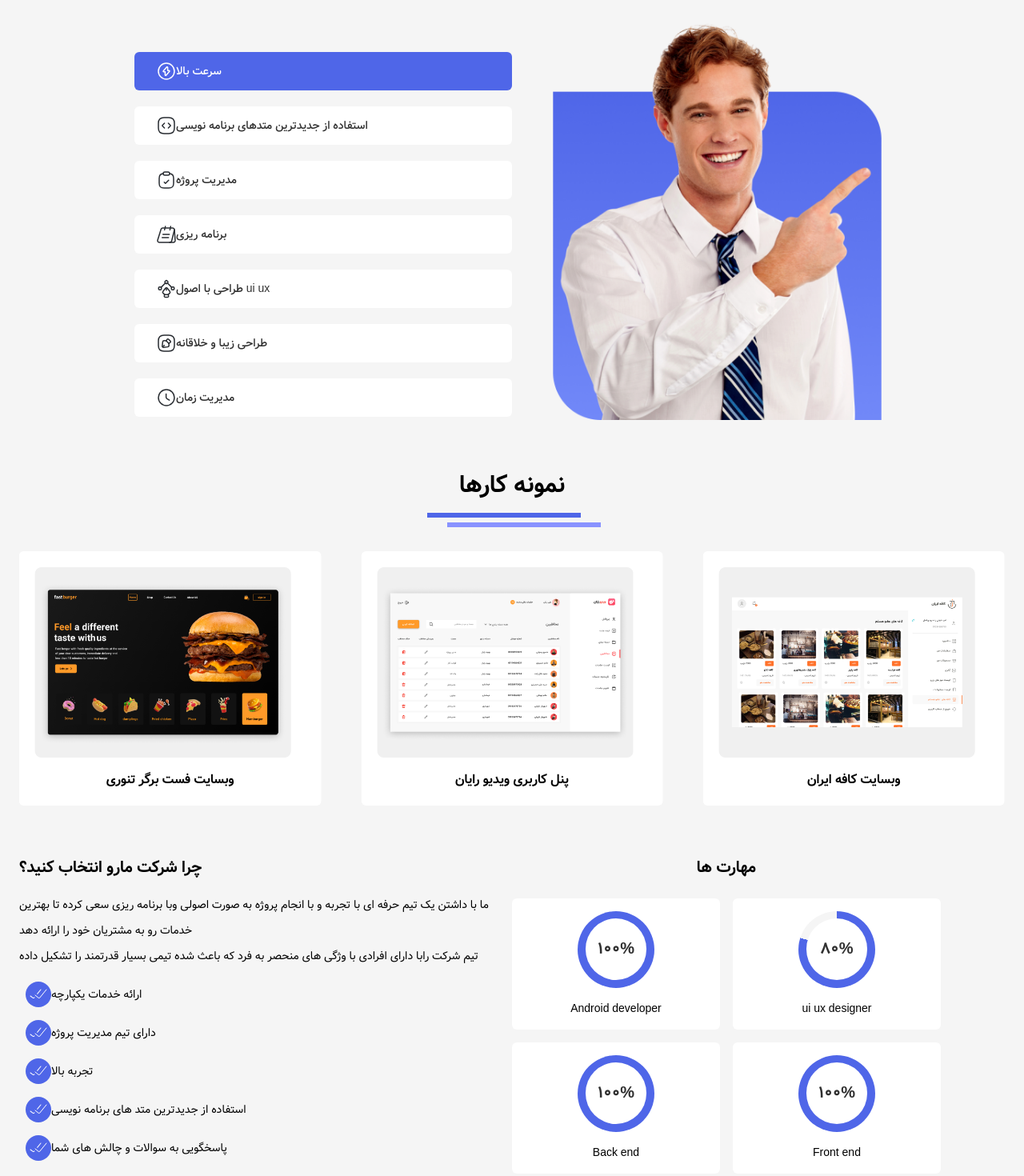
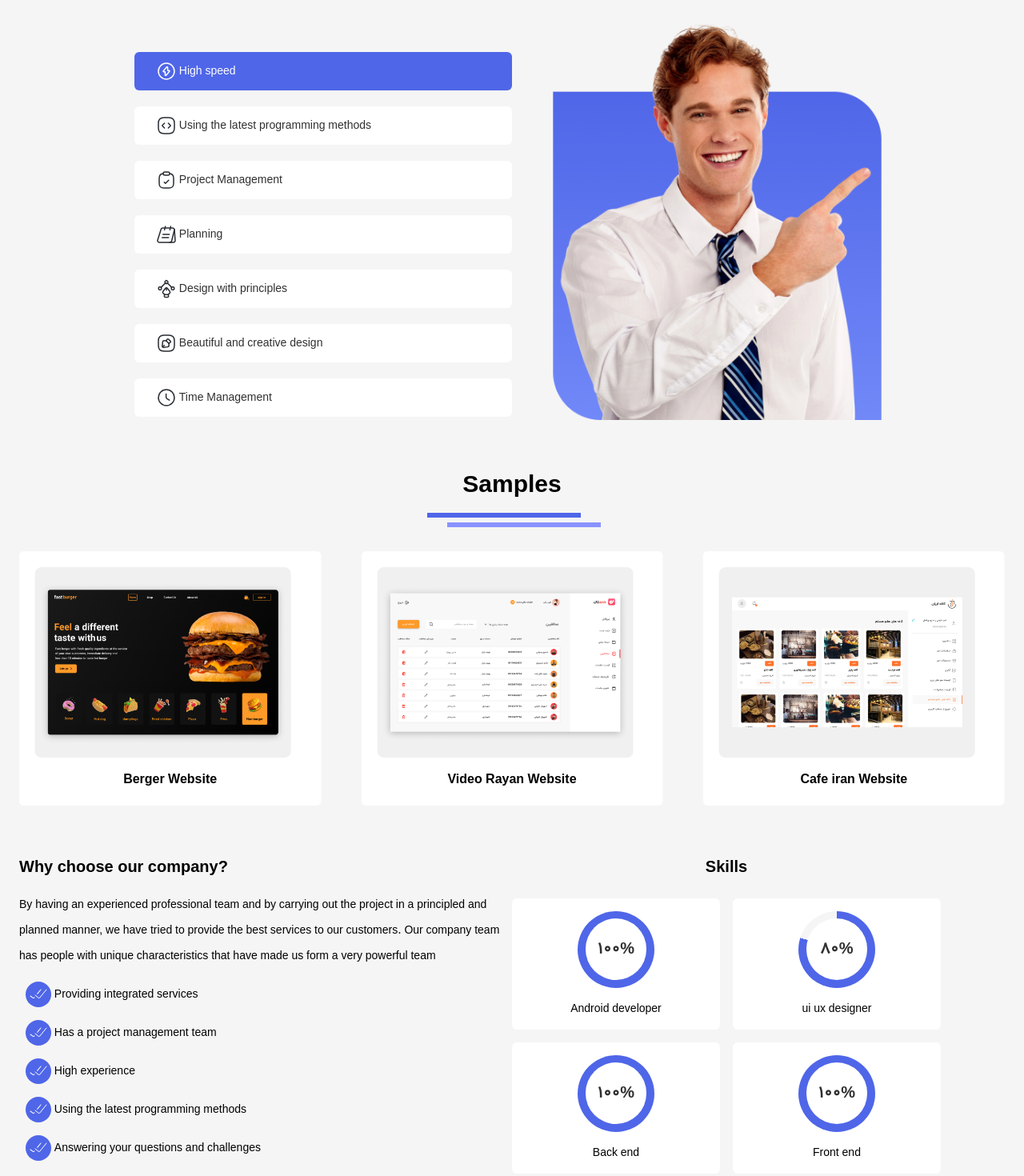
Before and after one commit to KhjMeister/raba, a Next.js app in the folder client/: page /en in a window 1280 px wide. Shown: the part 780-2250 px from the top of the page at 80% size. Built offline with nearby package versions, Linux system fonts and the light colour scheme; what next-language-detector would draw is missing.

Commit message:
finish sevicess

```diff
--- a/client/components/common/Feachers.js
+++ b/client/components/common/Feachers.js
@@ -1,12 +1,19 @@
-import React from 'react';
+import { useRouter } from 'next/router';
+import React from "react";
+import t from './../../lib/translate';
+import Link from 'next/link';
 
 const Feachers = () => {
+    const router = useRouter();
     return (
         <>
             <section className="mx-4 md:mx-5 lg:mx-6 mb-16">
                 <h3 className="h-16 mt-12 md:h-20  text-center font-bold text-xl md:text-3xl relative before:content{' '} before:absolute before:h-1.5 before:w-48 before:bg-[#4F66E8] before:left-0 before:right-5 before:mx-auto before:bottom-[22px]
                 after:content{''} after:mx-auto after:left-[30px] after:right-0 after:h-1.5 after:w-48 after:bg-[#8993FF] after:absolute after:bottom-[10px]
-                ">ویژگی های رابا</h3>
+                ">
+                    {t(router.query?.locale, "raba_features")}
+
+                </h3>
                 <div className="flex grid grid-cols-1 sm:grid-cols-2 mt-3">
                     <div className="align-center self-center">
                         <ul className="text-sm sm:text-xs md:text-sm mt-7 lg:mt-12 md:pl-8 lg:pl-36 font-medium">
@@ -22,7 +29,7 @@ const Feachers = () => {
                                         stroke="white" strokeWidth="1.5" strokeMiterlimit="10" strokeLinecap="round"
                                         strokeLinejoin="round" />
                                 </svg>
-                                سرعت بالا
+                                {t(router.query?.locale, "hight_speed")}
                             </li>
                             <li className="bg-white text-[#303030] rounded-md px-4 py-3 mt-4 lg:mt-5">
                                 <svg width="24" height="24" viewBox="0 0 24 24" fill="none"
@@ -38,7 +45,7 @@ const Feachers = () => {
                                         stroke="#292D32" strokeWidth="1.5" strokeMiterlimit="10" strokeLinecap="round"
                                         strokeLinejoin="round" />
                                 </svg>
-                                استفاده از جدیدترین متدهای برنامه نویسی
+                                {t(router.query?.locale, "lates")}
                             </li>
                             <li className="bg-white text-[#303030] rounded-md px-4 py-3 mt-4 lg:mt-5">
                                 <svg width="24" height="24" viewBox="0 0 24 24" fill="none"
@@ -54,7 +61,7 @@ const Feachers = () => {
                                         strokeLinejoin="round" />
                                 </svg>
 
-                                مدیریت پروژه
+                                {t(router.query?.locale, "project_managment")}
                             </li>
                             <li className="bg-white text-[#303030] rounded-md px-4 py-3 mt-4 lg:mt-5">
                                 <svg width="24" height="24" viewBox="0 0 24 24" fill="none"
@@ -75,7 +82,7 @@ const Feachers = () => {
                                         strokeLinecap="round" strokeLinejoin="round" />
                                 </svg>
 
-                                برنامه ریزی
+                                {t(router.query?.locale, "planing")}
                             </li>
                             <li className="bg-white text-[#303030] rounded-md px-4 py-3 mt-4 lg:mt-5">
                                 <svg width="24" height="24" viewBox="0 0 24 24" fill="none"
@@ -108,7 +115,7 @@ const Feachers = () => {
                                         strokeLinecap="round" strokeLinejoin="round" />
                                 </svg>
 
-                                طراحی با اصول ui ux
+                                {t(router.query?.locale, "design_principles")}
                             </li>
                             <li className="bg-white text-[#303030] rounded-md px-4 py-3 mt-4 lg:mt-5">
                                 <svg width="24" height="24" viewBox="0 0 24 24" fill="none"
@@ -128,7 +135,7 @@ const Feachers = () => {
                                         strokeLinejoin="round" />
                                 </svg>
 
-                                طراحی زیبا و خلاقانه
+                                {t(router.query?.locale, "beautiful_desgn")}
                             </li>
                             <li className="bg-white text-[#303030] rounded-md px-4 py-3 mt-4 lg:mt-5">
                                 <svg width="24" height="24" viewBox="0 0 24 24" fill="none"
@@ -141,11 +148,11 @@ const Feachers = () => {
                                         stroke="#292D32" strokeWidth="1.5" strokeLinecap="round"
                                         strokeLinejoin="round" />
                                 </svg>
-                                مدیریت زمان
+                                {t(router.query?.locale, "time_managment")}
                             </li>
                         </ul>
                     </div>
-                    <div dir="ltr" className="order-first sm:order-last">
+                    <div  className="order-first sm:order-last">
                         <img src="../jpg/feature.png" className="w-4/4 sm:w-full md:w-4/4 lg:w-5/6 xl:3/4" alt="feature" />
                     </div>
                 </div>
--- a/client/components/common/Samples.js
+++ b/client/components/common/Samples.js
@@ -1,6 +1,10 @@
 import React, { Component } from 'react';
 import { Swiper, SwiperSlide } from 'swiper/react';
 import { Navigation, A11y ,Autoplay  } from 'swiper';
+
+import { useRouter } from 'next/router';
+import t from './../../lib/translate';
+import Link from 'next/link';
 
 import 'swiper/css';
 import 'swiper/css/navigation';
@@ -8,13 +12,14 @@ import 'swiper/css/autoplay';
 
 
 const Samples = () => {
+    const router = useRouter();
     return (
         <>
         <section  className="mx-4 md:mx-5 lg:mx-6 mb-16">
             <h3 className="h-20 text-center font-bold text-3xl relative before:content{' '} before:absolute before:h-1.5 before:w-48 before:bg-[#4F66E8] before:left-0 before:right-5 before:mx-auto before:bottom-[22px]
                     after:content{''} after:mx-auto after:left-[30px] after:right-0 after:h-1.5 after:w-48 after:bg-[#8993FF] after:absolute after:bottom-[10px]
                     ">
-                    نمونه کارها
+                     {t(router.query?.locale, "samples")}
                 </h3>
             <Swiper
                 className="owl-carousel owl-theme mt-5"
@@ -54,27 +59,42 @@ const Samples = () => {
                 >
                 <SwiperSlide className='item bg-white p-5 font-bold rounded-md'>
                     <img src="../jpg/Dribbble shot HD - 1 2.png" className="w-80 mb-4" alt="shot" />
-                    <p className="text-base text-center">وبسایت کافه ایران</p>
+                    <p className="text-base text-center">
+                    {t(router.query?.locale, "cafeiran")}
+
+                        </p>
                 </SwiperSlide>
                 <SwiperSlide className='item bg-white p-5 font-bold rounded-md'>
                     <img src="../jpg/fastfood 2.png" className="w-80 mb-4" alt="shot" />
-                    <p className="text-base text-center">وبسایت فست برگر تنوری</p>
+                    <p className="text-base text-center">
+                    {t(router.query?.locale, "berger")}
+
+                        </p>
                 </SwiperSlide>
                 <SwiperSlide className='item bg-white p-5 font-bold rounded-md'>
                     <img src="../jpg/video 1.png" className="w-80 mb-4" alt="shot" />
-                    <p className="text-base text-center">پنل کاربری ویدیو رایان</p>
+                    <p className="text-base text-center">
+                    {t(router.query?.locale, "videorayan")}
+
+                        </p>
                 </SwiperSlide>
                 <SwiperSlide className='item bg-white p-5 font-bold rounded-md'>
                     <img src="../jpg/Dribbble shot HD - 1 2.png" className="w-80 mb-4" alt="shot" />
-                    <p className="text-base text-center">وبسایت کافه ایران</p>
+                    <p className="text-base text-center">
+                    {t(router.query?.locale, "cafeiran")}
+                      </p>
                 </SwiperSlide>
                 <SwiperSlide className='item bg-white p-5 font-bold rounded-md'>
                     <img src="../jpg/fastfood 2.png" className="w-80 mb-4" alt="shot" />
-                    <p className="text-base text-center">وبسایت فست برگر تنوری</p>
+                    <p className="text-base text-center">
+                    {t(router.query?.locale, "berger")}
+                        </p>
                 </SwiperSlide>
                 <SwiperSlide className='item bg-white p-5 font-bold rounded-md '>
                     <img src="../jpg/video 1.png" className="w-80 mb-4" alt="shot" />
-                    <p className="text-base text-center">پنل کاربری ویدیو رایان</p>
+                    <p className="text-base text-center">
+                        {t(router.query?.locale, "videorayan")}
+                    </p>
                 </SwiperSlide>
 
 
--- a/client/components/common/Services.js
+++ b/client/components/common/Services.js
@@ -1,17 +1,17 @@
-import React from 'react';
-
+import { useRouter } from 'next/router';
+import React from "react";
+import t from './../../lib/translate';
+import Link from 'next/link';
 const Services = () => {
+    const router = useRouter();
     return (
         <>
          <section className="mx-4 md:mx-5 lg:mx-6 mb-12">
             <div className="flex grid grid-cols-1 sm:grid-cols-2">
                 <div className="mb-7">
-                    <h3 className="font-bold text-xl mb-4">چرا شرکت مارو انتخاب کنید؟</h3>
+                    <h3 className="font-bold text-xl mb-4"> {t(router.query?.locale, "why_us")} </h3>
                     <p className="text-sm text[#303030] leading-8">
-                        ما با داشتن یک تیم حرفه ای با تجربه و با انجام پروژه به صورت اصولی وبا برنامه ریزی سعی کرده تا
-                        بهترین خدمات رو به مشتریان خود را اراِئه دهد
-                        <br />
-                        تیم شرکت رابا دارای افرادی با وژگی های منحصر به فرد که باعث شده تیمی بسیار قدرتمند را تشکیل داده
+                    {t(router.query?.locale, "p_why_us")}
                     </p>
                     <ul className="text-sm text[#303030]">
                         <li className="my-4">
@@ -27,7 +27,7 @@ const Services = () => {
                                         fill="white" />
                                 </svg>
                             </span>
-                            ارائه خدمات یکپارچه
+                            {t(router.query?.locale, "providing_integrated_services")}
                         </li>
                         <li className="my-4">
                             <span
@@ -42,7 +42,7 @@ const Services = () => {
                                         fill="white" />
                                 </svg>
                             </span>
-                            دارای تیم مدیریت پروژه
+                            {t(router.query?.locale, "has_a_project_management_team")}
                         </li>
                         <li className="my-4">
                             <span
@@ -57,7 +57,7 @@ const Services = () => {
                                         fill="white" />
                                 </svg>
                             </span>
-                            تجربه بالا
+                            {t(router.query?.locale, "high_experience")}
                         </li>
                         <li className="my-4">
                             <span
@@ -72,7 +72,7 @@ const Services = () => {
                                         fill="white" />
                                 </svg>
                             </span>
-                            استفاده از جدیدترین متد های برنامه نویسی
+                            {t(router.query?.locale, "using_the_latest_programming_methods")}
                         </li>
                         <li className="my-4">
                             <span
@@ -87,12 +87,12 @@ const Services = () => {
                                         fill="white" />
                                 </svg>
                             </span>
-                            پاسخگویی به سوالات و چالش های شما
+                            {t(router.query?.locale, "answering_your_questions_and_challenges")}
                         </li>
                     </ul>
                 </div>
                 <div className="sm:mr-4 md:mr-6 lg:mr-20">
-                    <h3 className="font-bold text-xl text-center mb-6">مهارت ها</h3>
+                    <h3 className="font-bold text-xl text-center mb-6"> {t(router.query?.locale, "skills")}</h3>
                     <div className="flex grid grid-cols-2 gap-4">
                         <div className="bg-white p-4 text-center place-items-center rounded-md">
                             <span
--- a/client/public/static/locales/en/common.json
+++ b/client/public/static/locales/en/common.json
@@ -106,5 +106,27 @@
 
   "project_request": "Request a priject",
   "h3_hero": "Every business needs a website and application",
-  "p_hero": "In order to introduce your business to others, you need a website. If you have a store, the best way to sell your products or services is through the website and application."
+  "p_hero": "In order to introduce your business to others, you need a website. If you have a store, the best way to sell your products or services is through the website and application.",
+  "raba_features": "RABA Features",
+
+  "hight_speed": "  High speed",
+  "lates": "  Using the latest programming methods",
+  "project_managment": "  Project Management",
+  "planing": "  Planning",
+  "design_principles": "  Design with principles",
+  "beautiful_desgn": "  Beautiful and creative design",
+  "time_managment": "  Time Management",
+
+  "cafeiran": "Cafe iran Website",
+  "berger": "Berger Website",
+  "videorayan": "Video Rayan Website",
+
+  "why_us": "Why choose our company?",
+  "p_why_us": "By having an experienced professional team and by carrying out the project in a principled and planned manner, we have tried to provide the best services to our customers. Our company team has people with unique characteristics that have made us form a very powerful team",
+  "providing_integrated_services": "  Providing integrated services",
+  "has_a_project_management_team": "  Has a project management team",
+  "high_experience": "  High experience",
+  "using_the_latest_programming_methods": "  Using the latest programming methods",
+  "answering_your_questions_and_challenges": "  Answering your questions and challenges",
+  "skills": "Skills"
 }
--- a/client/public/static/locales/fa/common.json
+++ b/client/public/static/locales/fa/common.json
@@ -109,5 +109,26 @@
 
   "project_request": "درخواست پروژه",
   "h3_hero": "هر کسب وکاری نیازمند به یه وب سایت و اپلیکیشن می باشد",
-  "p_hero": "برای اینکه کسب وکار خود را به دیگران معرفی کنید نیازمند به سایت می باشد اگر که یک فروشگاه دارید بهترین راه برای فروش محصولاتو یا خدمات خود به سایت واپلیکیشن می باشید"
+  "p_hero": "برای اینکه کسب وکار خود را به دیگران معرفی کنید نیازمند به سایت می باشد اگر که یک فروشگاه دارید بهترین راه برای فروش محصولاتو یا خدمات خود به سایت واپلیکیشن می باشید",
+  "raba_features": "ویژگی های رابا",
+  "hight_speed": "سرعت بالا",
+  "lates": "استفاده از جدیدترین متدهای برنامه نویسی",
+  "project_managment": "مدیریت پروژه",
+  "planing": "برنامه ریزی",
+  "design_principles": "طراحی با اصول ",
+  "beautiful_desgn": "طراحی زیبا و خلاقانه",
+  "time_managment": "مدیریت زمان",
+
+  "cafeiran": "  وبسایت کافه ایران",
+  "berger": "  وبسایت فست برگر تنوری",
+  "videorayan": "  پنل کاربری ویدیو رایان",
+
+  "why_us": "چرا شرکت مارو انتخاب کنید",
+  "p_why_us": "ما با داشتن تیم حرفه ای مجرب و با انجام پروژه به صورت اصولی و برنامه ریزی شده سعی کرده ایم بهترین خدمات را به مشتریان خود ارائه دهیم. تیم شرکت ما افرادی با ویژگی های منحصر به فرد دارد که ما را به تشکیل یک تیم بسیار قدرتمند تبدیل کرده است",
+  "providing_integrated_services": "ارائه خدمات یکپارچه",
+  "has_a_project_management_team": "دارای تیم مدیریت پروژه",
+  "high_experience": "تجربه بالا",
+  "using_the_latest_programming_methods": "استفاده از جدیدترین متد های برنامه نویسی",
+  "answering_your_questions_and_challenges": "پاسخگویی به سوالات و چالش های شما",
+  "skills": "مهارت ها"
 }
```
